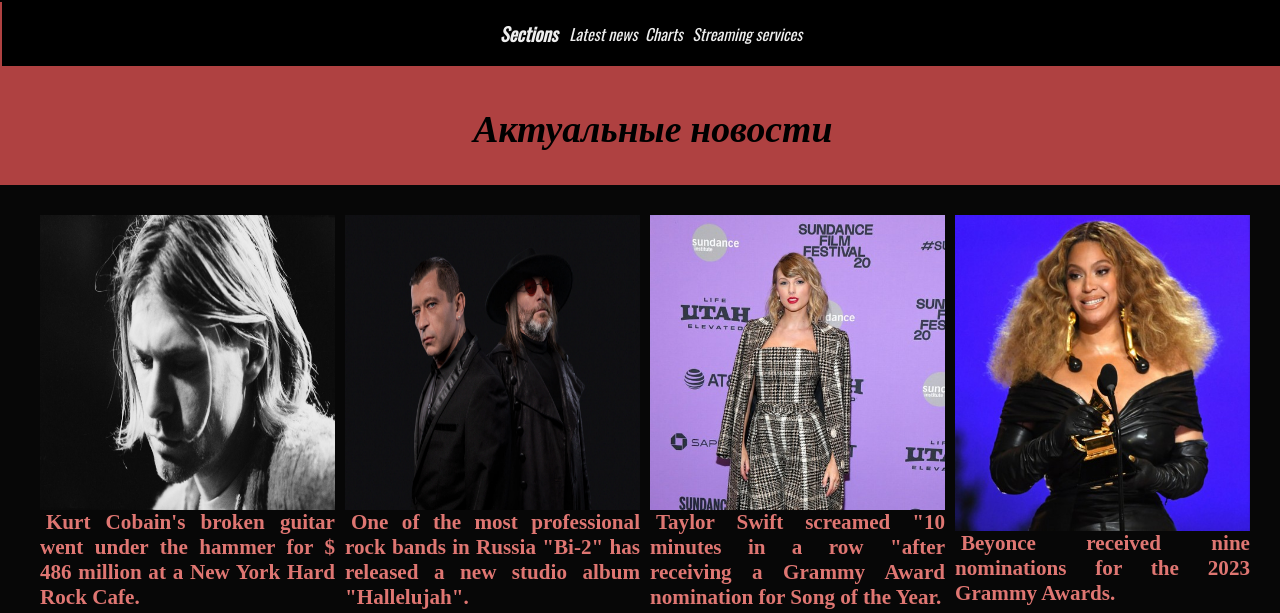
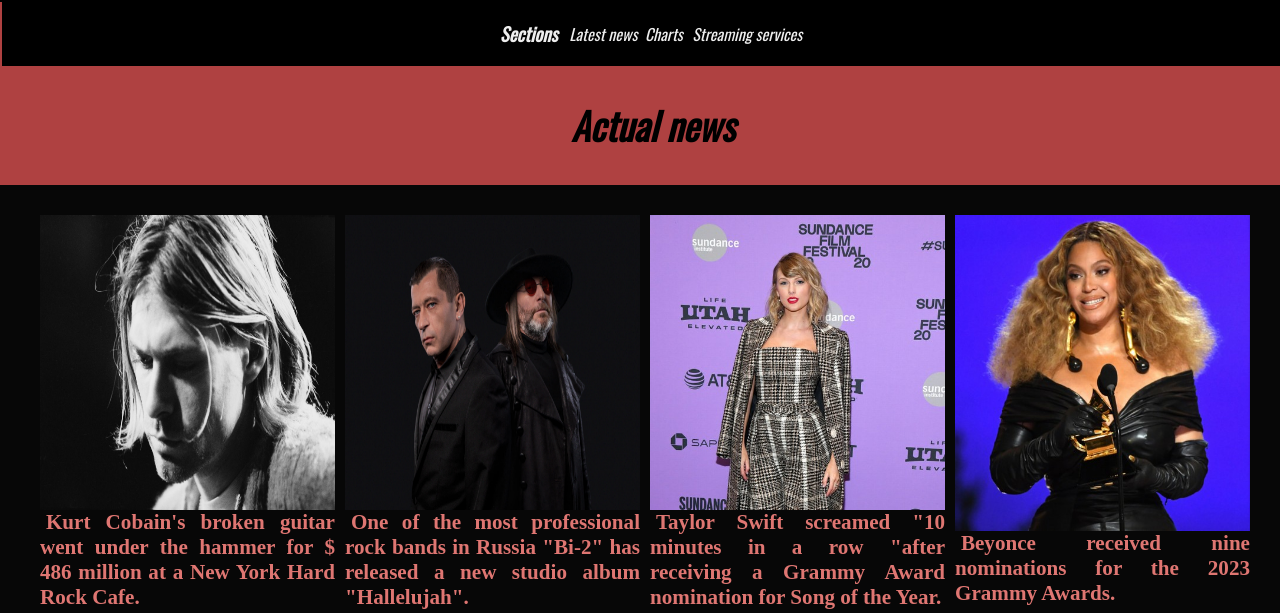
Before and after one commit to DenOrLow/rursovaya, a plain HTML site: page home.html in a window 1280 px wide. Shown: the part 354-967 px from the top of the page. Drawn offline with nearby package versions, Linux system fonts and the light colour scheme.

Commit message:
Update home.html

```diff
--- a/home.html
+++ b/home.html
@@ -150,7 +150,7 @@
         </ul>
         </aside>
         <article>
-        <h2 id="News">Актуальные новости</h2> <!-- Заголовок второго уровня с якорем -->
+        <h2 id="News">Actual news</h2> <!-- Заголовок второго уровня с якорем -->
         <section class="section1">
             <div class="news">
                 <div class="new">
```
